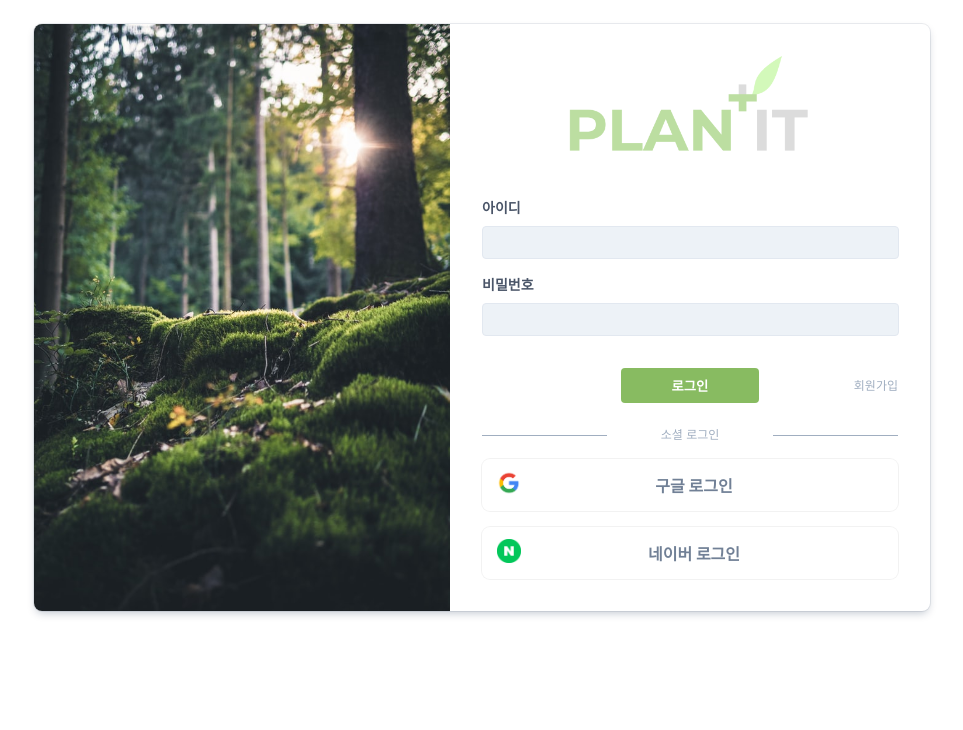
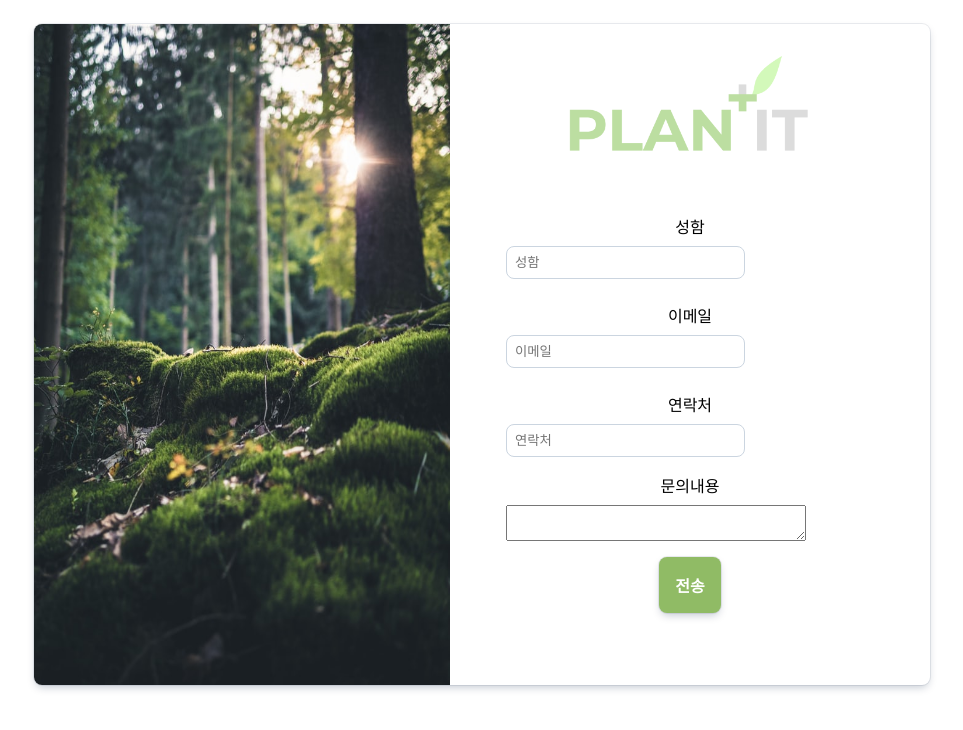
Before and after one commit to Typonote/PlantItLoginForm, a React (Create React App) app: page / in a window 1280 px wide. Shown: the top 730 px of the page, without its empty margins (158-1121 px from the left). Built offline with nearby package versions, Linux system fonts and the light colour scheme.

Commit message:
#6 email form 제작

```diff
--- a/src/App.js
+++ b/src/App.js
@@ -1,4 +1,5 @@
 import "./App.css";
+import Email from "./pages/Email/Email";
 
 import LoginTwo from "./pages/Login/LoginTwo";
 import Sign from "./pages/Sign/Sign";
@@ -7,7 +8,8 @@ function App() {
   return (
     <div className="App">
       {/* <Sign /> */}
-      <LoginTwo />
+      {/* <LoginTwo /> */}
+      <Email />
     </div>
   );
 }
--- /dev/null
+++ b/src/pages/Email/Email.js
@@ -0,0 +1,62 @@
+import React from "react";
+import LoginImage from "../../Asset/login.jpeg";
+import Logo from "../../Asset/logo.png";
+import "./scss/Email.scss";
+
+const Email = () => {
+  return (
+    <div className="AAA">
+      <div className="BBB">
+        <div className="CCC">
+          <img src={LoginImage} alt="" className="CCC__Image" />
+        </div>
+        <div className="DDD">
+          <img src={Logo} alt="" className="Tlogo__Image" />
+          <form className="Email__Container">
+            <div className="Input__Box">
+              <label htmlFor="name">성함</label>
+              <input
+                type="text"
+                name="user_name"
+                placeholder="성함"
+                className="Email__Input"
+              />
+            </div>
+
+            <div className="Input__Box">
+              <label htmlFor="email" className="Input__Label">
+                이메일
+              </label>
+              <input
+                type="email"
+                name="user_email"
+                placeholder="이메일"
+                className="Email__Input"
+              />
+            </div>
+
+            <div className="Input__Box">
+              <label htmlFor="tel" className="Input__Label">
+                연락처
+              </label>
+              <input
+                type="tel"
+                name="user_tel"
+                placeholder="연락처"
+                className="Email__Input"
+              />
+            </div>
+            <label htmlFor="tel" className="Input__Label">
+              문의내용
+            </label>
+            <textarea name="message" className="Text__Area" />
+
+            <input type="submit" value="전송" className="Submit__Button" />
+          </form>
+        </div>
+      </div>
+    </div>
+  );
+};
+
+export default Email;
--- /dev/null
+++ b/src/pages/Email/scss/Email.scss
@@ -0,0 +1,93 @@
+.Contact {
+  padding-top: 1.5rem;
+  padding-bottom: 1.5rem;
+}
+
+// 전체 컨테이너
+.BBB {
+  max-width: 56rem;
+  display: flex;
+  margin-left: auto;
+  margin-right: auto;
+  background-color: white;
+  border-radius: 0.5rem;
+  overflow: hidden;
+  box-shadow: rgba(9, 30, 66, 0.25) 0px 4px 8px -2px, rgba(9, 30, 66, 0.08) 0px 0px 0px 1px;
+
+  @media screen and (max-width: 1024px) {
+    max-width: 24rem;
+  }
+
+  @media screen and (max-width: 768px) {
+    width: 90%;
+  }
+}
+
+// 이미지 컨테이너
+.CCC {
+  display: block;
+  width: 50%;
+  background-size: cover;
+  background-color: yellowgreen;
+
+  @media screen and (max-width: 1024px) {
+    display: none;
+  }
+}
+
+.CCC__Image {
+  width: 100%;
+  height: 100%;
+}
+
+.Email__Container {
+  display: flex;
+  flex-direction: column;
+  justify-content: center;
+  padding: 1.5rem;
+}
+
+.Input__Box {
+  display: flex;
+  flex-direction: column;
+  margin-top: 0.5rem;
+}
+
+.Input__Label {
+  margin-top: 1rem;
+}
+
+.Email__Input {
+  width: 60%;
+  margin-top: 0.5rem;
+  padding: 0.5rem;
+  background-color: white;
+  color: #2d3748;
+  border-radius: 0.5rem;
+  border: 1px solid #cbd5e0;
+  font-weight: 400;
+}
+
+.Email__Input:focus {
+  border: 1px solid #667eea;
+  outline: 2px solid transparent;
+  outline-offset: 2px;
+}
+
+.Submit__Button {
+  font-size: 1rem;
+  font-weight: 700;
+  padding: 1rem;
+  border: 0;
+  background-color: #90bb65;
+  box-shadow: rgba(9, 30, 66, 0.25) 0px 4px 8px -2px, rgba(9, 30, 66, 0.08) 0px 0px 0px 1px;
+  color: #fff;
+  border-radius: 0.5rem;
+  margin: 1rem auto;
+  cursor: pointer;
+}
+
+.Text__Area {
+  width: 80%;
+  margin-top: 0.5rem;
+}
```
